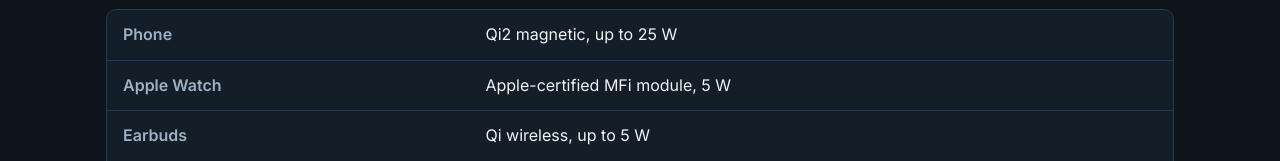
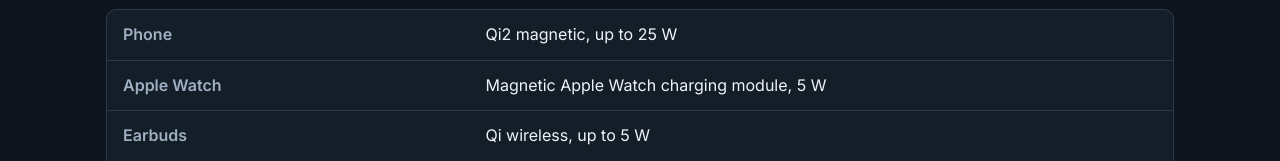
Before and after one commit to arowsom-oss/OTGTech, a website: page specs.html in a window 1280 px wide. Shown: the part 288-449 px from the top of the page. Drawn offline with Linux system fonts and the light colour scheme.

Commit message:
Specs: describe the watch module without claiming it is Apple-certified
Co-Authored-By: Claude Sonnet 5.5 <noreply@anthropic.com>
Claude-Session: https://claude.ai/code/session_01WZipvtnhGRXRmCZWDChTiZ

```diff
--- a/specs.html
+++ b/specs.html
@@ -56,7 +56,7 @@
               <caption class="visually-hidden">Charging specs</caption>
               <tbody>
                 <tr><th scope="row">Phone</th><td>Qi2 magnetic, up to 25 W</td></tr>
-                <tr><th scope="row">Apple Watch</th><td>Apple-certified MFi module, 5 W</td></tr>
+                <tr><th scope="row">Apple Watch</th><td>Magnetic Apple Watch charging module, 5 W</td></tr>
                 <tr><th scope="row">Earbuds</th><td>Qi wireless, up to 5 W</td></tr>
                 <tr><th scope="row">Wired outputs</th><td>2x USB-C PD, 1x USB-A</td></tr>
                 <tr><th scope="row">Total output</th><td><strong>65 W, shared across every pad and port</strong></td></tr>
```
